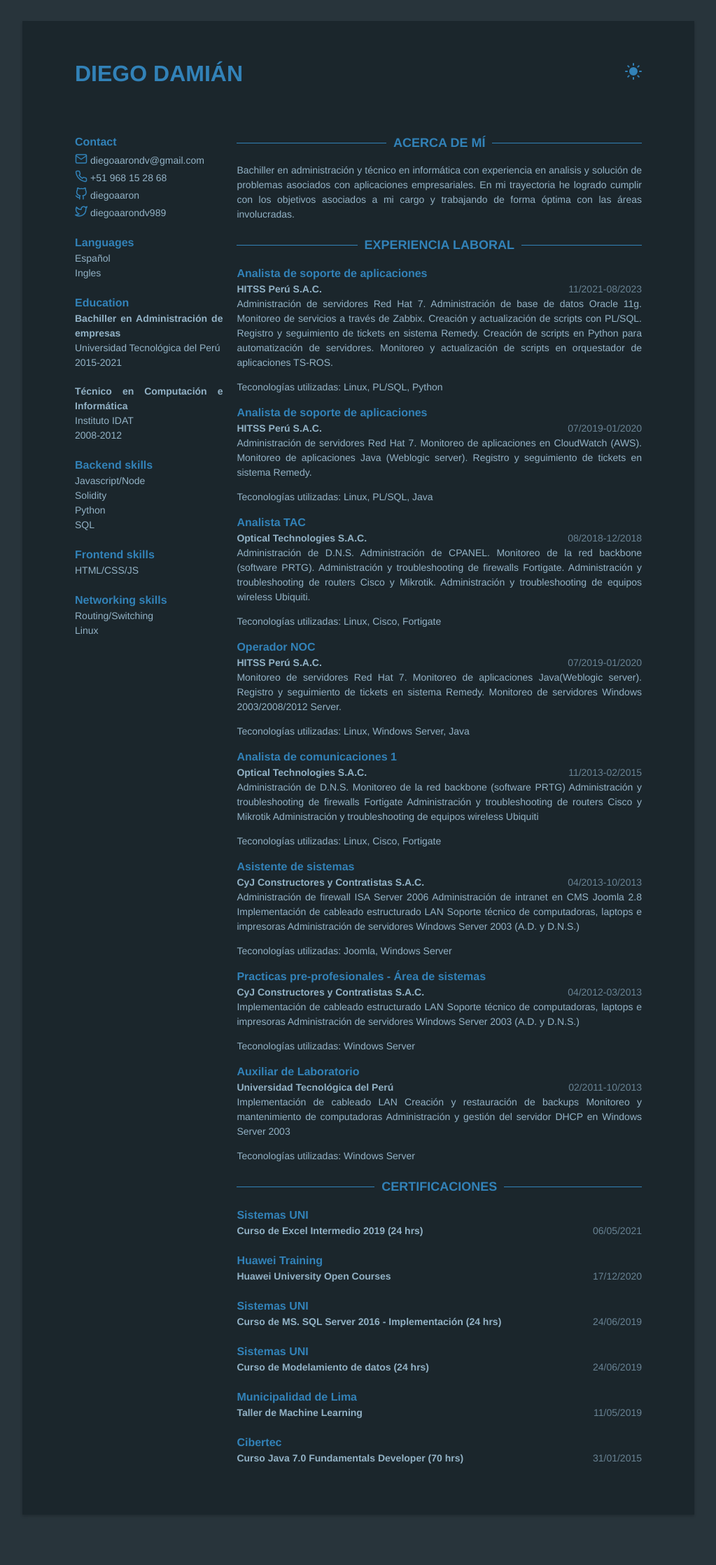
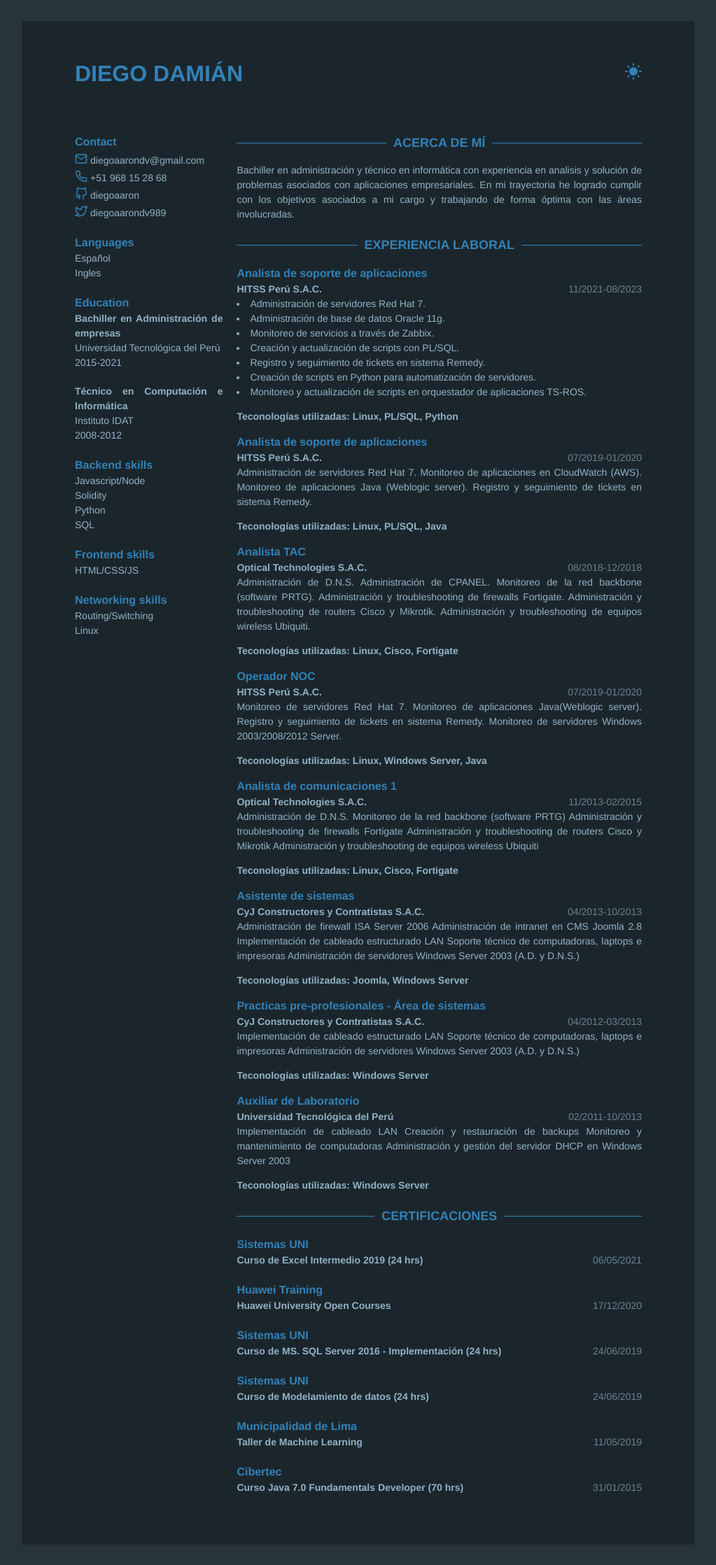
Before and after one commit to diegoaaron/cv, a Jekyll site: the page built from index.html, in a window 1280 px wide. Shown: the whole page at 70% size, without its empty margins (128-1151 px from the left). Built offline with Jekyll 4.4.1, drawn with Linux system fonts in a browser that asks for light colours; before the commit the page ends 2195 px from its top, so only the background shows below that.

Commit message:
update experience layout

```diff
--- a/_includes/experience.html
+++ b/_includes/experience.html
@@ -12,6 +12,9 @@
                 <span class="time">{{exp.time}}</span>
             </div>
             <div class="details">{{exp.details}}</div>
+            {% for tarx in exp.tareas %}
+                <li class="details">{{tarx.tar}}</li>
+            {% endfor %}
             <p class="technologies">Teconologías utilizadas: {{exp.technologies_used}}</p>
         </div>
 
--- a/_sass/includes/experience.scss
+++ b/_sass/includes/experience.scss
@@ -20,6 +20,7 @@
         }
         .technologies {
             @include body-text;
+            font-weight: bold;
         }
     }
 }
```
Also changed, not shown: _data/data.yml (+10 -8 lines).
